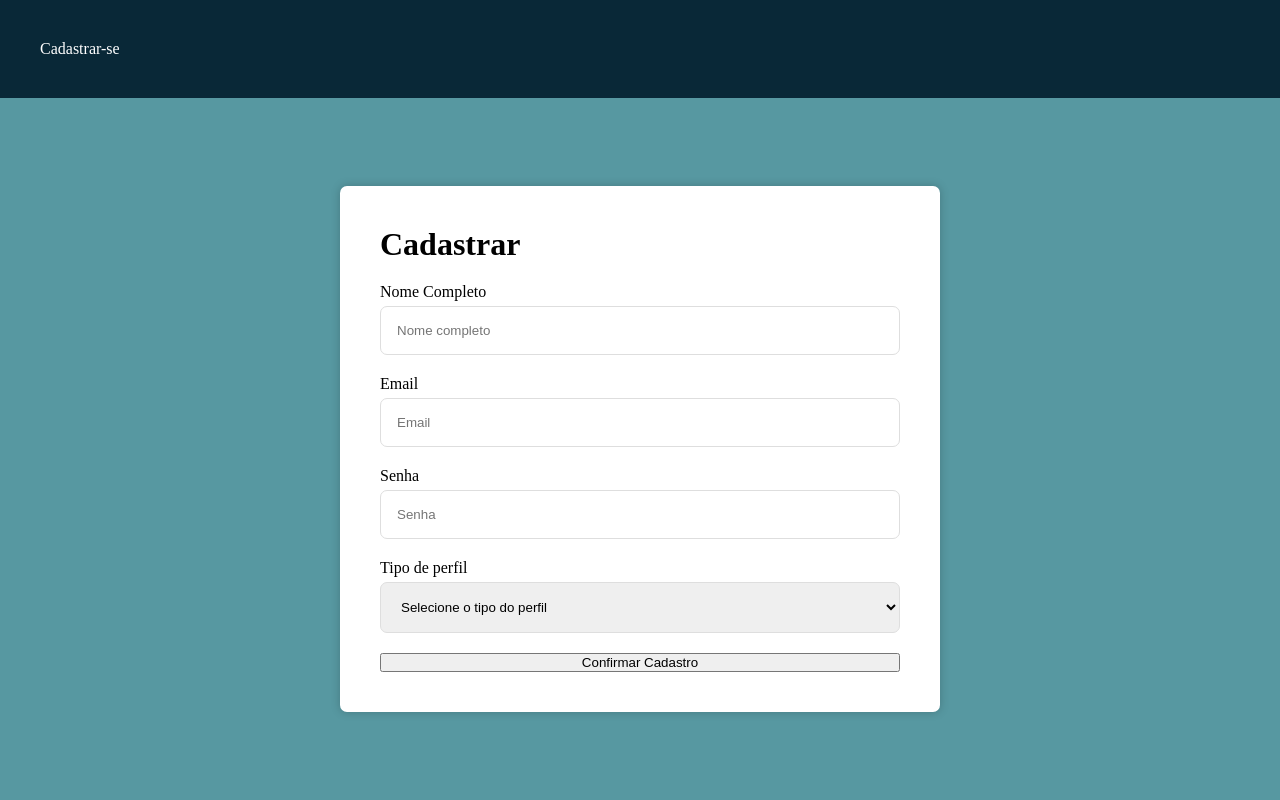
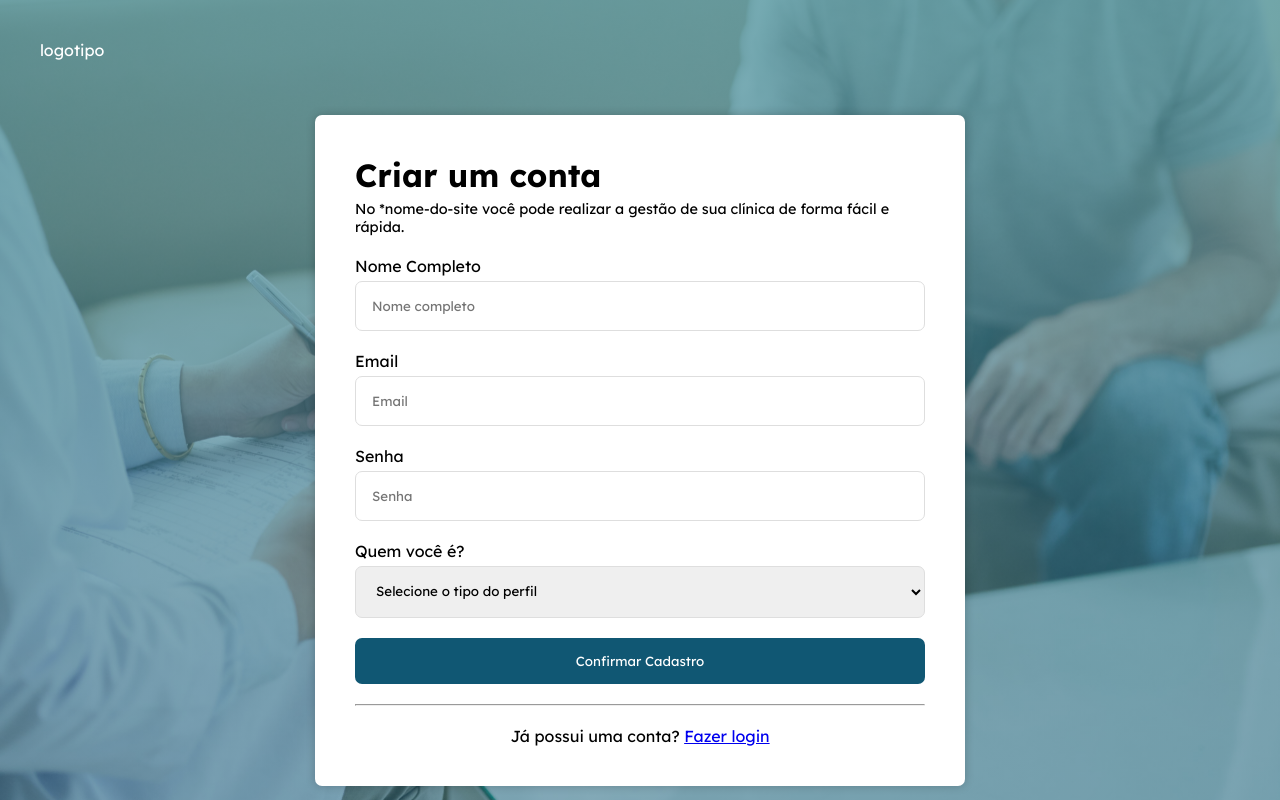
Before and after one commit to AlissonSena123/ProjetoFinal-IHC, a website: page views/cadastro.html in a window 1280 px wide. Drawn offline with Linux system fonts and the light colour scheme.

Commit message:
tela de cadastro

```diff
--- a/public/styles/cadastro.css
+++ b/public/styles/cadastro.css
@@ -1,36 +1,48 @@
 body{
+    background: url("../imgs/20644.jpg") no-repeat center center;
+    background-size: cover;
+}
+
+.container{
     display: grid;
     grid-template-areas:
     "header"
     "main";
     grid-template-rows: max-content 1fr;
+    background: linear-gradient(
+        to bottom,
+        color-mix(in srgb, var(--cor-bg) 80%, transparent),
+        color-mix(in srgb, var(--cor-bg-secondaria) 50%, transparent)
+    );
+    min-height: 100vh;
 }
 
 header{
     padding: 40px;
-    background-color: var(--cor-bg-secondaria);
     color: white;
 }
 
 main{
-    display: flex;
-    justify-content: center;
-    align-items: center;
-    background-color: var(--cor-bg);
+    align-content: center;
+    justify-items: center;
+    padding: 10px;
 }
 
 form{
     box-shadow: 0px 0px 10px rgba(0, 0, 0, 0.203);
     padding: 40px;
     width: 100%;
-    max-width: 600px;
+    max-width: 650px;
     background-color: white;
     border-radius: 7px;
-    margin: 10px;
     display: grid;
     grid-template-columns: 1fr;
     grid-template-rows: auto;
     gap: 20px;
+}
+
+form .formTitle p{
+    font-size: .9rem;
 }
 
 form div{
@@ -47,4 +59,25 @@ form div input, select{
     padding: 16px;
     border: 1px solid var(--cor-input);
     border-radius: 7px;
+    width: 100%;
 }
+
+form button{
+    padding: 15px;
+    border-radius: 7px;
+    border: none;
+    background-color: var(--cor-bg-secondaria);
+    cursor: pointer;
+    color: white;
+    width: 100%;
+    justify-self: center;
+    transition: .5s;
+}
+
+form button:hover{
+    background-color: var(--cor-bg-escura);
+}
+
+form p.linkLogin{
+    justify-self: center;
+}
--- a/public/styles/global.css
+++ b/public/styles/global.css
@@ -1,6 +1,11 @@
+@font-face {
+    font-family: "Lexend";
+    src: url(../fonts/Lexend-VariableFont_wght.ttf);
+}
+
 :root{
     --cor-bg: #5798A1;
-    --cor-bg-secondaria: #092837;
+    --cor-bg-secondaria: #105773;
     --cor-bg-escura: #092837;
     --cor-input: #DEDEDE;
 }
@@ -9,6 +14,7 @@
     margin: 0;
     padding: 0;
     box-sizing: border-box;
+    font-family: "Lexend";
 }
 
 body{
--- a/views/cadastro.html
+++ b/views/cadastro.html
@@ -8,12 +8,16 @@
     <title>Cadastrar</title>
 </head>
 <body>
+    <div class="container">
         <header>
-        Cadastrar-se
+            logotipo
         </header>
         <main>
             <form>
-            <h1>Cadastrar</h1>
+                <div class="formTitle">
+                    <h1>Criar um conta</h1>
+                    <p>No *nome-do-site você pode realizar a gestão de sua clínica de forma fácil e rápida.</p>
+                </div>
                 <div>
                     <label for="nomeCompleto">Nome Completo</label>
                     <input type="text" name="nomeCompleto" id="nomeCompleto" placeholder="Nome completo">
@@ -27,7 +31,7 @@
                     <input type="password" name="senha" id="senha" placeholder="Senha">
                 </div>
                 <div>
-                <label for="tipoPerfil">Tipo de perfil</label>
+                    <label for="tipoPerfil">Quem você é?</label>
                     <select name="tipoPerfil" id="tipoPerfil">
                         <option value="" selected disabled>Selecione o tipo do perfil</option>
                         <option value="administrador">Administrador</option>
@@ -35,7 +39,10 @@
                     </select>
                 </div>
                 <button type="submit">Confirmar Cadastro</button>
+                <hr>
+                <p class="linkLogin">Já possui uma conta? <a href="/login">Fazer login</a></p>
             </form>
         </main>
+    </div>
 </body>
 </html>
```
Also changed, not shown: public/fonts/Lexend-VariableFont_wght.ttf (added), public/imgs/20644.jpg (added). Lines whose indentation alone changed are shown as unchanged.
